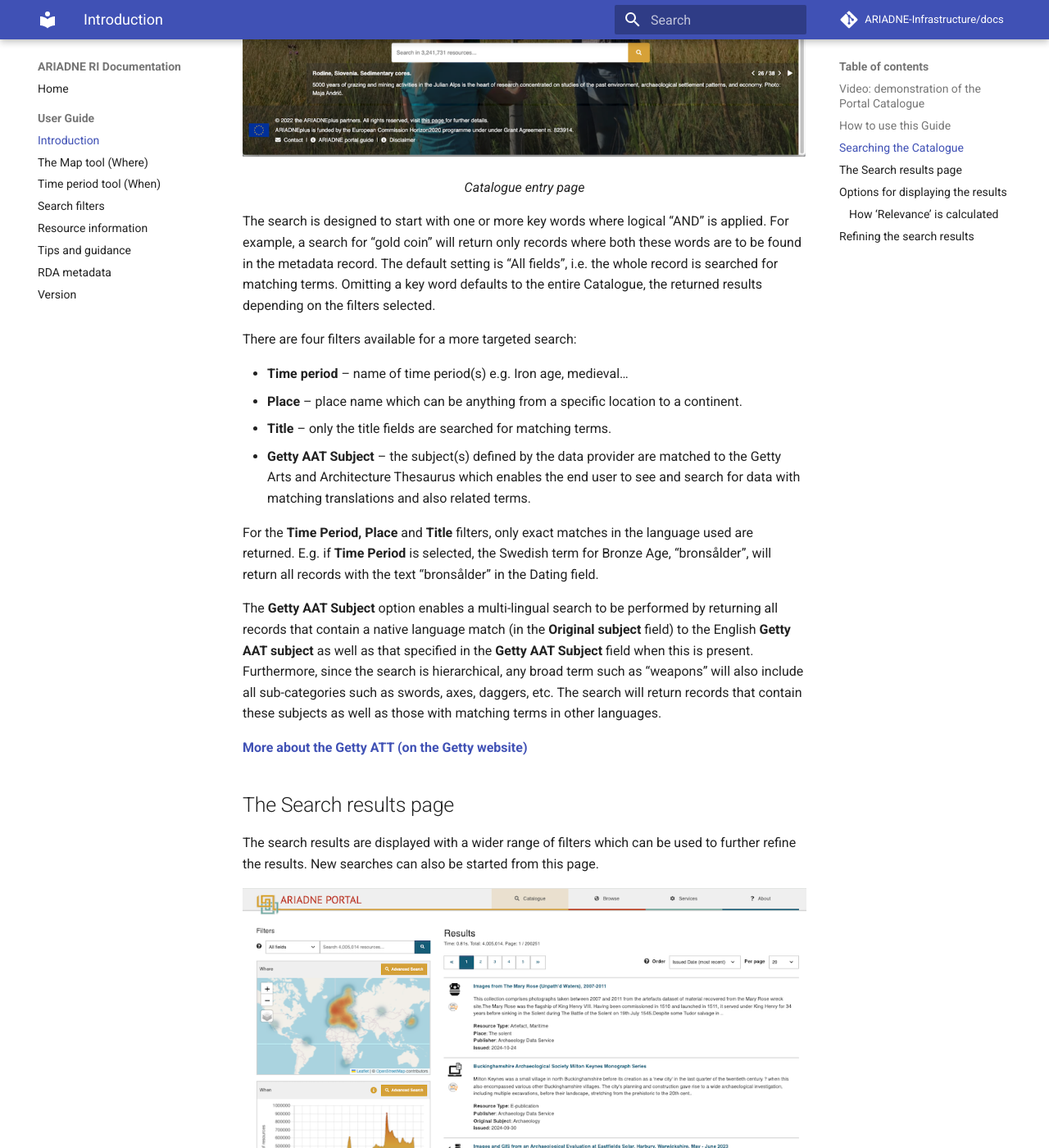
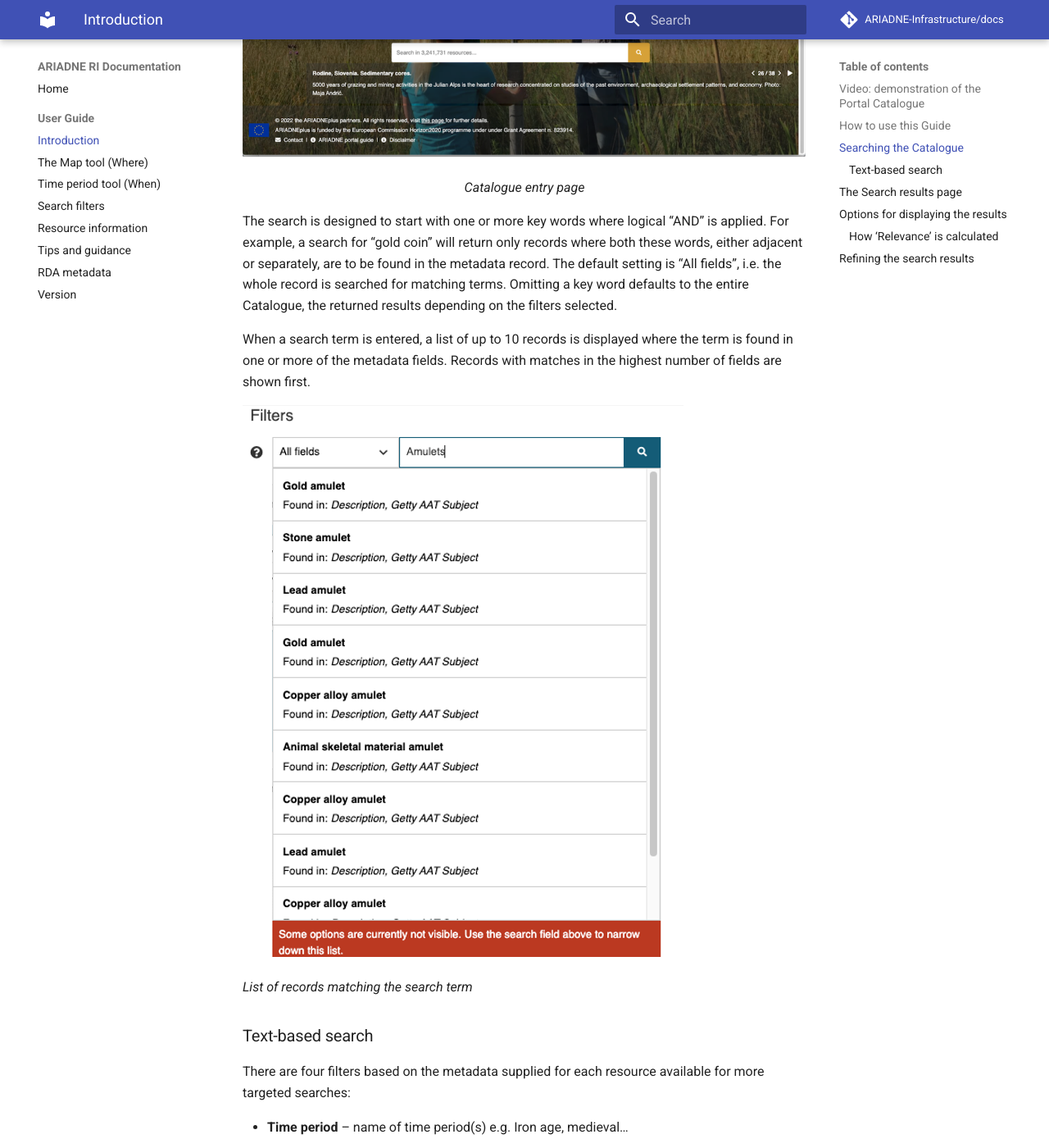
Before and after one commit to uoy-ads/hsds-data-catalogue-docs, an MkDocs documentation site: the page built from docs/Portal_User_Guide/Section-1_What.md, in a window 1280 px wide and 1400 px high, scrolled down 1322 px. Shown: the whole window at 82% size. Built offline with MkDocs 1.6.1 and Material for MkDocs 9.7.7, drawn with Linux system fonts in a browser that asks for light colours; comment, search, counter and statistics services are not loaded.

Commit message:
Update Section-1_What.md

```diff
--- a/docs/Portal_User_Guide/Section-1_What.md
+++ b/docs/Portal_User_Guide/Section-1_What.md
@@ -23,9 +23,15 @@
 ![ARIADNE Catalogue Landing page](../assets/01-Landing-page-1000x542.png){ width="850" }
 <p align=center><i>Catalogue entry page</i></p>
 
-The search is designed to start with one or more key words where logical “AND” is applied. For example, a search for “gold coin” will return only records where both these words are to be found in the metadata record. The default setting is “All fields”, i.e. the whole record is searched for matching terms. Omitting a key word defaults to the entire Catalogue, the returned results depending on the filters selected.
+The search is designed to start with one or more key words where logical “AND” is applied. For example, a search for “gold coin” will return only records where both these words, either adjacent or separately, are to be found in the metadata record. The default setting is “All fields”, i.e. the whole record is searched for matching terms. Omitting a key word defaults to the entire Catalogue, the returned results depending on the filters selected.
 
-There are four filters available for a more targeted search:
+When a search term is entered, a list of up to 10 records is displayed where the term is found in one or more of the metadata fields. Records with matches in the highest number of fields are shown first.
+
+![Records matching the search term in the text entry box](../assets/54-Text_search_Getty_matches.png)
+<p><i>List of records matching the search term</i></p>
+
+### Text-based search
+There are four filters based on the metadata supplied for each resource available for more targeted searches:
 
 - **Time period** – name of time period(s) e.g. Iron age, medieval…
 - **Place** – place name which can be anything from a specific location to a continent.
```
